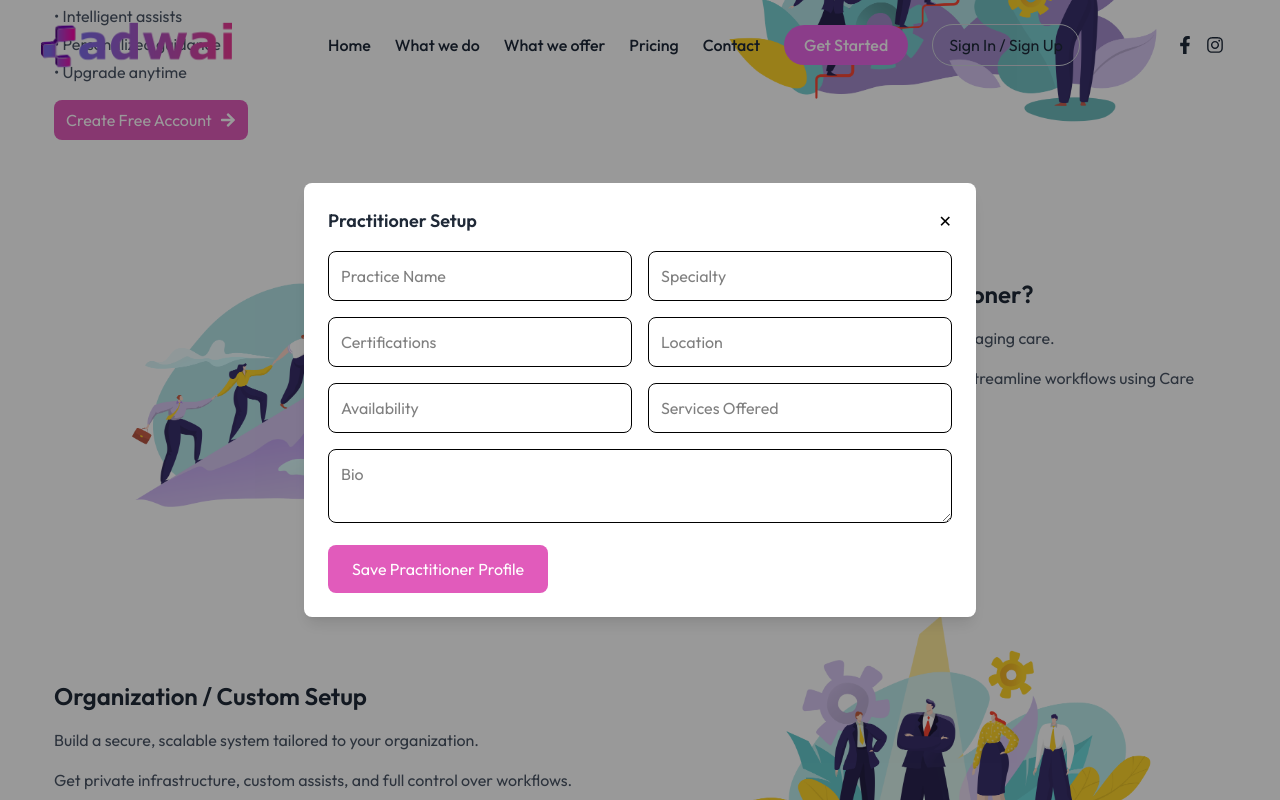
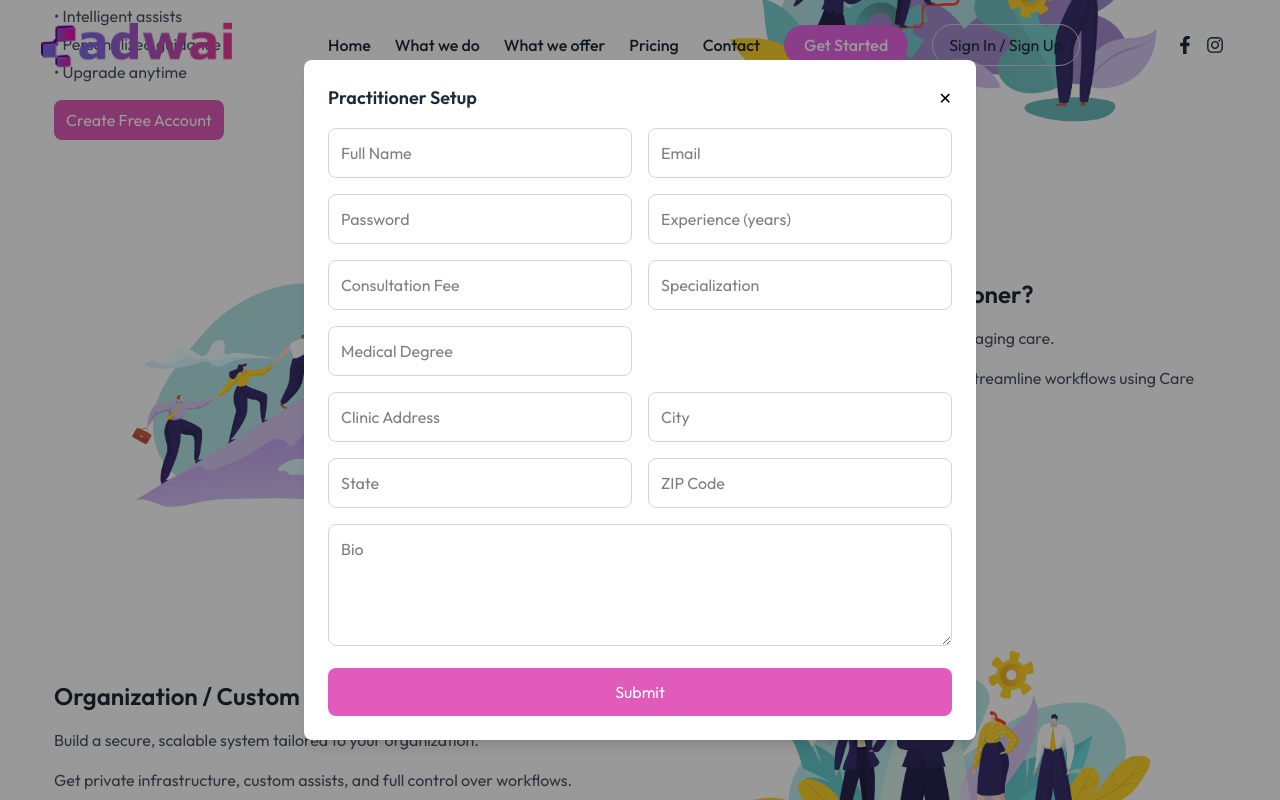
Before and after one commit to seninsimon/adwai-react-app, a React (Vite) app: page /careassist in a window 1280 px wide. Both pictures are taken after a click on the button "Set Up Practitioner Profile". Shown: the part 533-1333 px from the top of the page. Built offline with nearby package versions, Linux system fonts and the light colour scheme.

Commit message:
pricing and assist

```diff
--- a/src/components/home/Pricing.jsx
+++ b/src/components/home/Pricing.jsx
@@ -1,8 +1,10 @@
 import { useState } from "react";
 import { FaCheck } from "react-icons/fa";
+import { useNavigate } from "react-router-dom";
 
 function PlanCard({ plan }) {
   const [expanded, setExpanded] = useState(false);
+  const navigate = useNavigate();
 
   return (
     <div className="bg-white rounded-lg border border-[#D1D5DB] p-6 flex flex-col h-full hover:shadow-md transition-all">
@@ -18,13 +20,13 @@ function PlanCard({ plan }) {
 
       {/* CTA */}
       <div className="mt-6">
-        <a
-          href="http://journeys.adwai.com/login"
-          className="block text-center bg-[#1F2937] text-white py-2.5 rounded-lg text-sm hover:opacity-90 transition"
-        >
-          Get Started
-        </a>
-      </div>
+      <button
+        onClick={() => navigate("/careassist")}
+        className="block w-full text-center bg-[#1F2937] text-white py-2.5 rounded-lg text-sm hover:opacity-90 transition"
+      >
+        Get Started
+      </button>
+    </div>
 
       {/* Features */}
       <div className="mt-6 space-y-3">
--- a/src/pages/CareAssistPage.jsx
+++ b/src/pages/CareAssistPage.jsx
@@ -1,8 +1,10 @@
 import { useState } from "react";
 import { FaArrowRight } from "react-icons/fa";
+import { useNavigate } from "react-router-dom";
 
 export default function GetStartedPage() {
   const [openModal, setOpenModal] = useState(null);
+  const navigate = useNavigate();
 
   const Modal = ({ title, children }) => {
     if (!openModal) return null;
@@ -57,10 +59,12 @@ export default function GetStartedPage() {
           </ul>
 
           <button
-            onClick={() => setOpenModal("step1")}
-            className="bg-[#e15bbb] text-white cursor-pointer px-3 py-2 rounded-lg flex items-center gap-2"
+            onClick={() =>
+              window.open("https://care.piaxu.com/login", "_blank")
+            }
+            className="bg-[#e15bbb] cursor-pointer text-white px-3 py-2 rounded-lg"
           >
-            Create Free Account <FaArrowRight />
+            Create Free Account
           </button>
         </div>
 
@@ -157,111 +161,90 @@ export default function GetStartedPage() {
 
         <div className="flex justify-center gap-4">
           <button
-            onClick={() => setOpenModal("step1")}
-            className="bg-[#e15bbb] cursor-pointer text-white px-3 py-2 rounded-lg"
+            onClick={() => navigate("/contact")}
+            className="border cursor-pointer px-3 py-2 rounded-lg"
           >
-            Create Free Account
-          </button>
-
-          <button className="border cursor-pointer px-3 py-2 rounded-lg">
             Talk to Our Team
           </button>
         </div>
       </div>
 
-      {openModal === "step1" && (
-        <Modal title="Create Free Account">
+      {/* STEP 2 MODAL */}
+      {openModal === "step2" && (
+        <Modal title="Practitioner Setup">
+          <div className="space-y-4">
+            {/* Basic Info */}
             <div className="grid md:grid-cols-2 gap-4">
-            <input className="border p-3 rounded-lg" placeholder="First Name" />
-            <input className="border p-3 rounded-lg" placeholder="Last Name" />
               <input
-              className="border p-3 rounded-lg"
-              placeholder="Assist Name"
+                className="border border-[#D1D5DB] p-3 rounded-lg"
+                placeholder="Full Name"
               />
               <input
-              className="border p-3 rounded-lg"
-              placeholder="Email Address"
+                className="border border-[#D1D5DB] p-3 rounded-lg"
+                placeholder="Email"
+                type="email"
               />
               <input
+                className="border border-[#D1D5DB] p-3 rounded-lg"
+                placeholder="Password"
                 type="password"
-              className="border p-3 rounded-lg"
-              placeholder="Password"
               />
               <input
-              type="password"
-              className="border p-3 rounded-lg"
-              placeholder="Confirm Password"
+                className="border border-[#D1D5DB] p-3 rounded-lg"
+                placeholder="Experience (years)"
               />
             </div>
 
-          <div className="space-y-4">
-            <p className=" font-semibold text-gray-800">
-              What best describes you?
-            </p>
-
-            <div className="space-y-3">
-              {[
-                { label: "Care Seeker", value: "care_seeker" },
-                { label: "Practitioner", value: "practitioner" },
-                { label: "Organization", value: "organization" },
-              ].map((item) => (
-                <label
-                  key={item.value}
-                  className="flex items-center gap-3 p-3 border border-gray-300 rounded-lg cursor-pointer hover:shadow-sm transition"
-                >
-                  <input
-                    type="radio"
-                    name="role"
-                    value={item.value}
-                    className="accent-gray-800"
-                  />
-                  <span className=" text-gray-700">{item.label}</span>
-                </label>
-              ))}
-            </div>
-          </div>
-
-          <button className="bg-[#e15bbb] cursor-pointer text-white px-3 py-2 rounded-lg">
-            Create Free Account
-          </button>
-        </Modal>
-      )}
-
-      {/* STEP 2 MODAL */}
-      {openModal === "step2" && (
-        <Modal title="Practitioner Setup">
+            {/* Professional Details */}
             <div className="grid md:grid-cols-2 gap-4">
               <input
-              className="border p-3 rounded-lg"
-              placeholder="Practice Name"
-            />
-            <input className="border p-3 rounded-lg" placeholder="Specialty" />
-            <input
-              className="border p-3 rounded-lg"
-              placeholder="Certifications"
-            />
-            <input className="border p-3 rounded-lg" placeholder="Location" />
-            <input
-              className="border p-3 rounded-lg"
-              placeholder="Availability"
+                className="border border-[#D1D5DB] p-3 rounded-lg"
+                placeholder="Consultation Fee"
               />
               <input
-              className="border p-3 rounded-lg"
-              placeholder="Services Offered"
+                className="border border-[#D1D5DB] p-3 rounded-lg"
+                placeholder="Specialization"
+              />
+              <input
+                className="border border-[#D1D5DB] p-3 rounded-lg"
+                placeholder="Medical Degree"
               />
             </div>
 
+            {/* Address */}
+            <div className="grid md:grid-cols-2 gap-4">
+              <input
+                className="border border-[#D1D5DB] p-3 rounded-lg"
+                placeholder="Clinic Address"
+              />
+              <input
+                className="border border-[#D1D5DB] p-3 rounded-lg"
+                placeholder="City"
+              />
+              <input
+                className="border border-[#D1D5DB] p-3 rounded-lg"
+                placeholder="State"
+              />
+              <input
+                className="border border-[#D1D5DB] p-3 rounded-lg"
+                placeholder="ZIP Code"
+              />
+            </div>
+
+            {/* Bio */}
             <textarea
-            className="border p-3 rounded-lg w-full"
+              className="border border-[#D1D5DB] p-3 rounded-lg w-full"
               placeholder="Bio"
+              rows={4}
             />
 
-          <button className="bg-[#e15bbb] text-white px-6 py-3 rounded-lg">
-            Save Practitioner Profile
+            {/* Submit */}
+            <button className="w-full bg-[#e15bbb] text-white px-6 py-3 rounded-lg hover:opacity-90 transition">
+              Submit
             </button>
+          </div>
         </Modal>
       )}
-
       {/* STEP 3 MODAL */}
       {openModal === "step3" && (
         <Modal title="Organization Setup">
```
Lines whose indentation alone changed are shown as unchanged.
